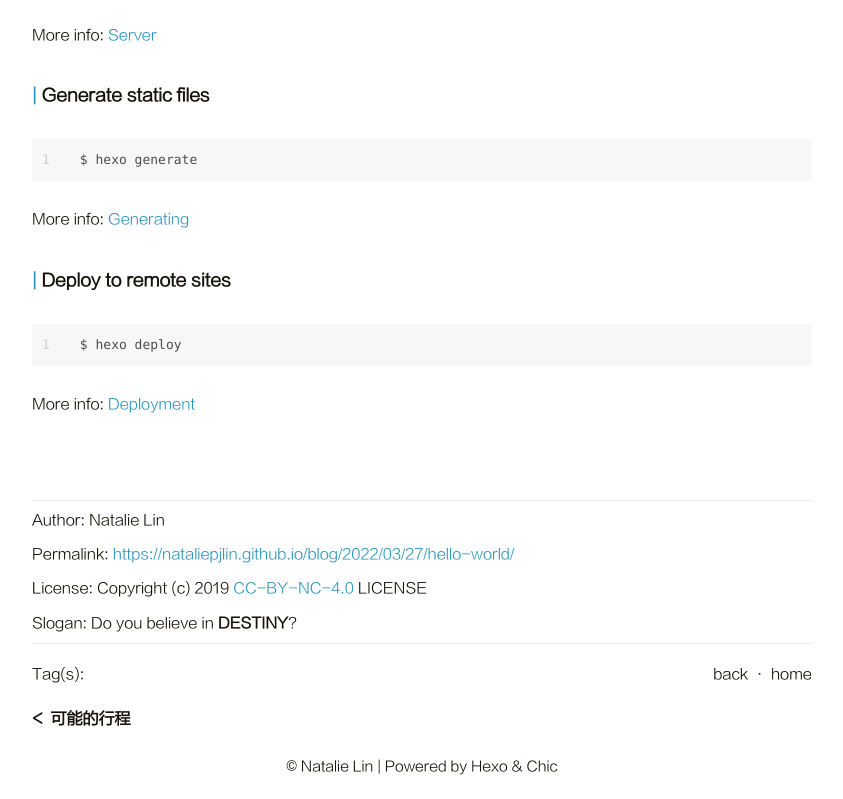
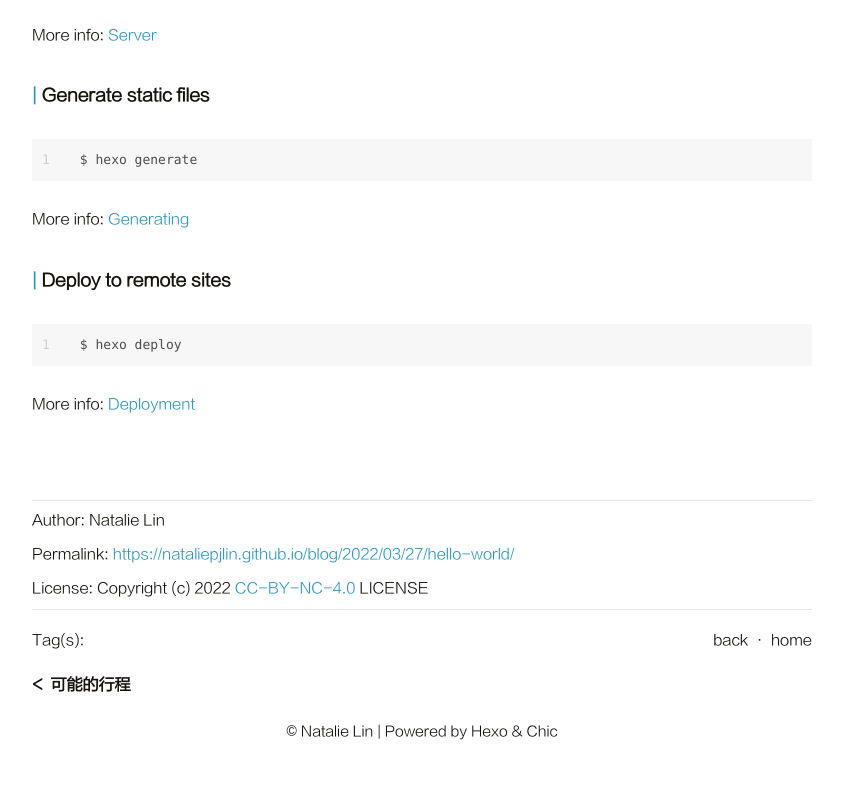
Before and after one commit to nataliepjlin/blog, a plain HTML site: page 2022/03/27/hello-world/index.html in a window 1280 px wide. Shown: the part 667-1466 px from the top of the page, without its empty margins (218-1061 px from the left). After the commit the page ends 1431 px from the top, so only its background shows below. Drawn offline with Linux system fonts and the light colour scheme.

Commit message:
Site updated: 2022-03-29 17:22:07

```diff
--- a/2022/03/27/hello-world/index.html
+++ b/2022/03/27/hello-world/index.html
@@ -251,14 +251,9 @@
 
                     <p class="copyright-item">
                         <span>License:</span>
-                        <span>Copyright (c) 2019 <a target="_blank" rel="noopener" href="http://creativecommons.org/licenses/by-nc/4.0/">CC-BY-NC-4.0</a> LICENSE</span>
+                        <span>Copyright (c) 2022 <a target="_blank" rel="noopener" href="http://creativecommons.org/licenses/by-nc/4.0/">CC-BY-NC-4.0</a> LICENSE</span>
                     </p>
 
-
-                     <p class="copyright-item">
-                         <span>Slogan:</span>
-                         <span>Do you believe in <strong>DESTINY</strong>?</span>
-                     </p>
 
 
             </section>
```
Also changed, not shown: 2022/03/27/可能的行程/index.html (+1 -6 lines).
